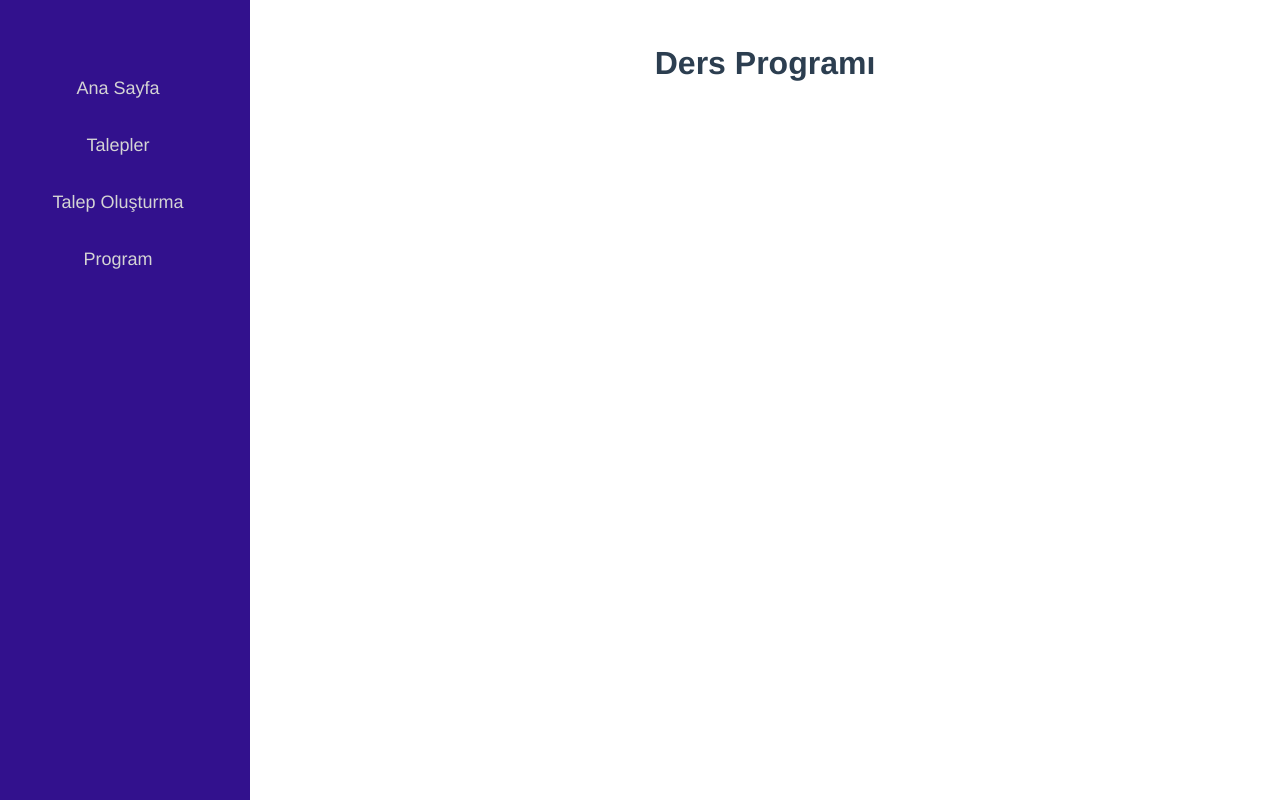
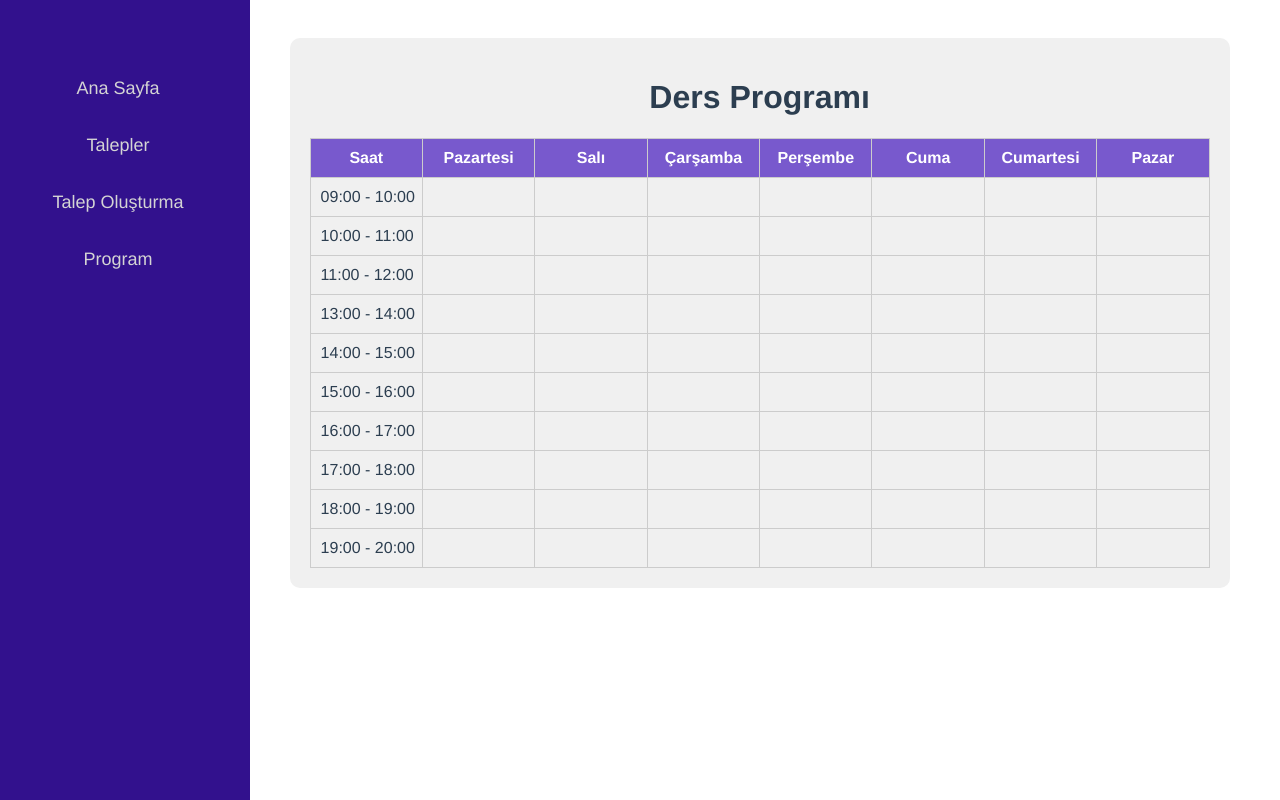
Before and after one commit to magurow/gradproject, a Vue app: page /program in a window 1280 px wide. Built offline with nearby package versions, Linux system fonts and the light colour scheme.

Commit message:
değişiklikler

```diff
--- a/src/App.vue
+++ b/src/App.vue
@@ -1,17 +1,19 @@
 <template>
   <div id="app">
-    <Sidebar />
+    <router-view></router-view>
+
   </div>
-  <router-view class="content" />
+
 </template>
 
 <script>
-import Sidebar from "./components/SideBar.vue";
+import Login from "./components/Login.vue";
 
 export default {
+  name: 'App',
   components: {
-    Sidebar,
-  },
+    Login
+  }
 };
 </script>
 
@@ -24,7 +26,7 @@ export default {
   color: #2c3e50;
 }
 .content {
-  margin-left: 250px; /* Adjust the margin based on your sidebar width */
+  margin-left: 250px;
   padding: 16px;
 }
 </style>
--- /dev/null
+++ b/src/components/DersProgram.vue
@@ -0,0 +1,82 @@
+<template>
+  <div class="syllabus-container">
+    <h1>Ders Programı</h1>
+
+    <table class="syllabus-table">
+      <thead>
+        <tr>
+          <th>Saat</th>
+          <th v-for="day in daysOfWeek" :key="day">{{ day }}</th>
+        </tr>
+      </thead>
+      <tbody>
+        <tr v-for="timeSlot in timeSlots" :key="timeSlot">
+          <td>{{ timeSlot }}</td>
+          <td v-for="day in daysOfWeek" :key="day">
+            {{ getLesson(timeSlot, day) }}
+          </td>
+        </tr>
+      </tbody>
+    </table>
+  </div>
+</template>
+
+<script>
+export default {
+  data() {
+    return {
+      daysOfWeek: ['Pazartesi', 'Salı', 'Çarşamba', 'Perşembe', 'Cuma', 'Cumartesi', 'Pazar'],
+      timeSlots: ['09:00 - 10:00', '10:00 - 11:00', '11:00 - 12:00', '13:00 - 14:00', '14:00 - 15:00', '15:00 - 16:00', '16:00 - 17:00', '17:00 - 18:00', '18:00 - 19:00', '19:00 - 20:00'],
+      lessons: [] // Lesson array (this arrays information will come from database)
+    };
+  },
+  methods: {
+    getLesson(timeSlot, day) {
+      // Retrieve the lesson from the database based on the time slot and day
+      const lesson = this.lessons.find(lesson => lesson.timeSlot === timeSlot && lesson.day === day);
+      return lesson ? lesson.courseName : ''; // Display course name if lesson exists
+    }
+  },
+  mounted() {
+    // Don't forget to do these in database section
+    // Fetch lessons from your database and update the lessons array
+    // Example fetch:
+    // fetch('your_api_endpoint')
+    //   .then(response => response.json())
+    //   .then(data => this.lessons = data)
+    //   .catch(error => console.error('Error fetching lessons:', error));
+  }
+};
+</script>
+
+<style>
+.syllabus-container {
+  max-width: 900px;
+  margin: 30px auto;
+  margin-left: 22%;
+  padding: 20px;
+  background-color: #f0f0f0;
+  border-radius: 10px;
+  text-align: center;
+  position: fixed;
+}
+.syllabus-table {
+  width: 100%;
+  border-collapse: collapse;
+  margin-top: 20px;
+  table-layout: fixed;
+}
+
+.syllabus-table th, .syllabus-table td {
+  border: 1px solid #ccc;
+  padding: 10px;
+  width: 1%; /*minimum width for the columns */
+  white-space: nowrap;
+}
+
+.syllabus-table th {
+  background-color: #7859cd;
+  width: 90px;
+  color: white;
+}
+</style>
--- /dev/null
+++ b/src/components/Login.vue
@@ -0,0 +1,98 @@
+<template>
+  <div class="login-container">
+    <form @submit.prevent="handleFormSubmission">
+      <label>Öğrenci Numarası:</label>
+      <input type="email" v-model="email" required >
+
+      <label>Şifre:</label>
+      <input type="password" v-model="password" required >
+      <div v-if="passwordError" class="error">{{ passwordError }}</div>
+
+      <div class="submit">
+        <button type="submit">Giriş Yap</button>
+      </div>
+    </form>
+  </div>
+</template>
+
+<script>
+export default {
+  data() {
+    return {
+      email: '',
+      password: '',
+      passwordError: null,
+    }
+  },
+  methods: {
+    handleSubmit() {
+      this.passwordError = this.password.length > 5 ?
+        '' : 'Şifre en az 6 karakter olmalı';
+    },
+    redirectToAnaSayfa() {
+      this.$router.push('/anasayfa');
+    },
+    handleFormSubmission() {
+      this.handleSubmit();
+
+      if (!this.passwordError && this.email && this.password) {
+        this.redirectToAnaSayfa();
+      }
+    }
+  }
+}
+</script>
+
+<style>
+  .login-container {
+  background-color: #f0f0f0;
+  padding: 20px;
+  border-radius: 10px;
+  max-width: 420px;
+  margin: 30px auto;
+  }
+  form {
+    max-width: 420px;
+    margin: 30px auto;
+    background: white;
+    text-align: left;
+    padding: 40px;
+    border-radius: 10px;
+  }
+  label {
+    color: #aaa;
+    display: inline-block;
+    margin: 25px 0 15px;
+    font-size: 0.6em;
+    text-transform: uppercase;
+    letter-spacing: 1px;
+    font-weight: bold;
+  }
+  input, select {
+    display: block;
+    padding: 10px 6px;
+    width: 100%;
+    box-sizing: border-box;
+    color: #555;
+  }
+  button {
+    background: #32118d;
+    border: 0;
+    padding: 10px 20px;
+    margin-top: 20px;
+    color: white;
+    border-radius: 20px;
+  }
+  .submit {
+    text-align: center;
+  }
+  .submit :hover {
+    cursor: pointer;
+  }
+  .error {
+    color: #ff0062;
+    margin-top: 10px;
+    font-size: 0.8em;
+    font-weight: bold;
+  }
+</style>
--- a/src/components/SideBar.vue
+++ b/src/components/SideBar.vue
@@ -1,6 +1,6 @@
 <template>
   <div class="sidebar">
-    <router-link to="/">Ana Sayfa</router-link>
+    <router-link to="/anasayfa">Ana Sayfa</router-link>
     <router-link :to="{ name: 'Talepler' }">Talepler</router-link>
     <router-link :to="{ name: 'TalepOluşturma' }">Talep Oluşturma</router-link>
     <router-link :to="{ name: 'Program' }">Program</router-link>
@@ -12,7 +12,6 @@ export default {};
 </script>
 
 <style scoped>
-/* Add your component-specific styles here */
 .sidebar {
   height: 100%;
   width: 250px;
@@ -21,6 +20,7 @@ export default {};
   left: 0;
   background-color: #32118d;
   padding-top: 60px;
+  z-index: 2;
 }
 
 .sidebar a {
--- a/src/router/index.js
+++ b/src/router/index.js
@@ -1,4 +1,5 @@
 import { createRouter, createWebHistory } from 'vue-router'
+import Login from '../components/Login.vue'
 import AnaSayfa from '../views/AnaSayfa.vue'
 import Talepler from '../views/Talepler.vue'
 import TalepOluşturma from '../views/TalepOluşturma.vue'
@@ -7,6 +8,11 @@ import Program from '../views/Program.vue'
 const routes = [
   {
     path: '/',
+    name: 'Login',
+    component: Login
+  },
+  {
+    path: '/anasayfa',
     name: 'AnaSayfa',
     component: AnaSayfa
   },
--- a/src/views/AnaSayfa.vue
+++ b/src/views/AnaSayfa.vue
@@ -4,11 +4,18 @@
     <p>lorem ipsum</p>
     <p>lorem ipsum</p>
   </div>
+  <div id="app">
+    <Sidebar />
+  </div>
 </template>
 
 <script>
+import Sidebar from "../components/SideBar.vue";
+
 export default {
   name: 'Anasayfa',
-  components: { }
-}
+  components: {
+    Sidebar
+  }
+};
 </script>
--- a/src/views/Program.vue
+++ b/src/views/Program.vue
@@ -1,12 +1,21 @@
 <template>
-  <div class="Program">
-    <h1>Ders Programı</h1>
+  <div id="app">
+    <Sidebar />
+  </div>
+  <div id="app">
+    <DersProgram />
   </div>
 </template>
 
 <script>
+import Sidebar from "../components/SideBar.vue";
+import DersProgram from "../components/DersProgram.vue";
+
 export default {
   name: 'Program',
-  components: { }
-}
+  components: {
+    Sidebar,
+    DersProgram
+  }
+};
 </script>
--- a/src/views/TalepOluşturma.vue
+++ b/src/views/TalepOluşturma.vue
@@ -1,42 +1,80 @@
 <template>
   <div class="talepOluşturma">
-  <h1>Talep Oluşturun</h1>
-  <form>
-    <label>
-      <textarea type="text" required v-model="talep" class="inputField">
-      Talep oluşturunuz.
-      </textarea>
-    </label>
-  </form>
-</div>
+    <div>
+      <h1>Talep Oluşturma</h1>
+      <form @submit.prevent="submitForm">
+        <label>
+          Talep Oluşturunuz:
+          <textarea v-model="talep" class="inputField" required></textarea>
+        </label>
+        <button type="submit" class="talepButton">Gönder</button>
+      </form>
+    </div>
+  </div>
+  <div id="app">
+    <Sidebar />
+  </div>
 </template>
 
 <script>
-
 import { ref } from 'vue';
+import Sidebar from '../components/SideBar.vue';
 
 export default {
+  name: 'TalepOluşturma',
+  components: {
+    Sidebar,
+  },
   setup() {
-    const talep = ref( ' ' )
+    const talep = ref('');
 
-    return { talep }
-  }
+    const submitForm = () => {
+      // Don't forget the logic here
+      console.log('Form submitted with talep:', talep.value);
+    };
 
-}
+    return {
+      talep,
+      submitForm,
+    };
+  },
+};
 </script>
 
 <style>
-.talepOluşturma{
-  width: 300px;
-  background-color: #e6e6e6;
-  border-radius: 5px;
-  color: rgb(0, 0, 0);
-  padding-right: 24px;
-  margin-left: 50%;
-}
-.inputField{
-  resize: none;
-  padding: 100px 100px 200px 0px;
+.talepOluşturma {
+  display: flex;
+  flex-direction: column;
+  align-items: center;
+  justify-content: center;
+  background: rgb(212, 214, 215);
+  width: 50%;
+  margin-top: 5%;
+  margin-left: 30%;
+  border-radius: 20px;
+  padding: 20px; /* Add padding for better spacing */
 }
 
+.inputField {
+  width: 100%;
+  height: 100px;
+  margin-right: 85px;
+  resize: none;
+  padding: 8px;
+  margin-bottom: 10px;
+}
+
+.talepButton {
+  background-color: #32118d;
+  color: white;
+  border: none;
+  border-radius: 4px;
+  margin-left: 25%;
+  width: 50%;
+  box-shadow: 5px 5px 10px rgba(0, 0, 0, 0.15);
+}
+.talepButton:hover{
+  cursor: pointer;
+  background-color: #412787;
+}
 </style>
--- a/src/views/Talepler.vue
+++ b/src/views/Talepler.vue
@@ -3,4 +3,17 @@
     <h1>Talepler</h1>
     <p>lorem ipsum</p>
   </div>
+  <div id="app">
+    <Sidebar />
+  </div>
 </template>
+<script>
+import Sidebar from "../components/SideBar.vue";
+
+export default {
+  name: 'Anasayfa',
+  components: {
+    Sidebar
+  }
+};
+</script>
```
